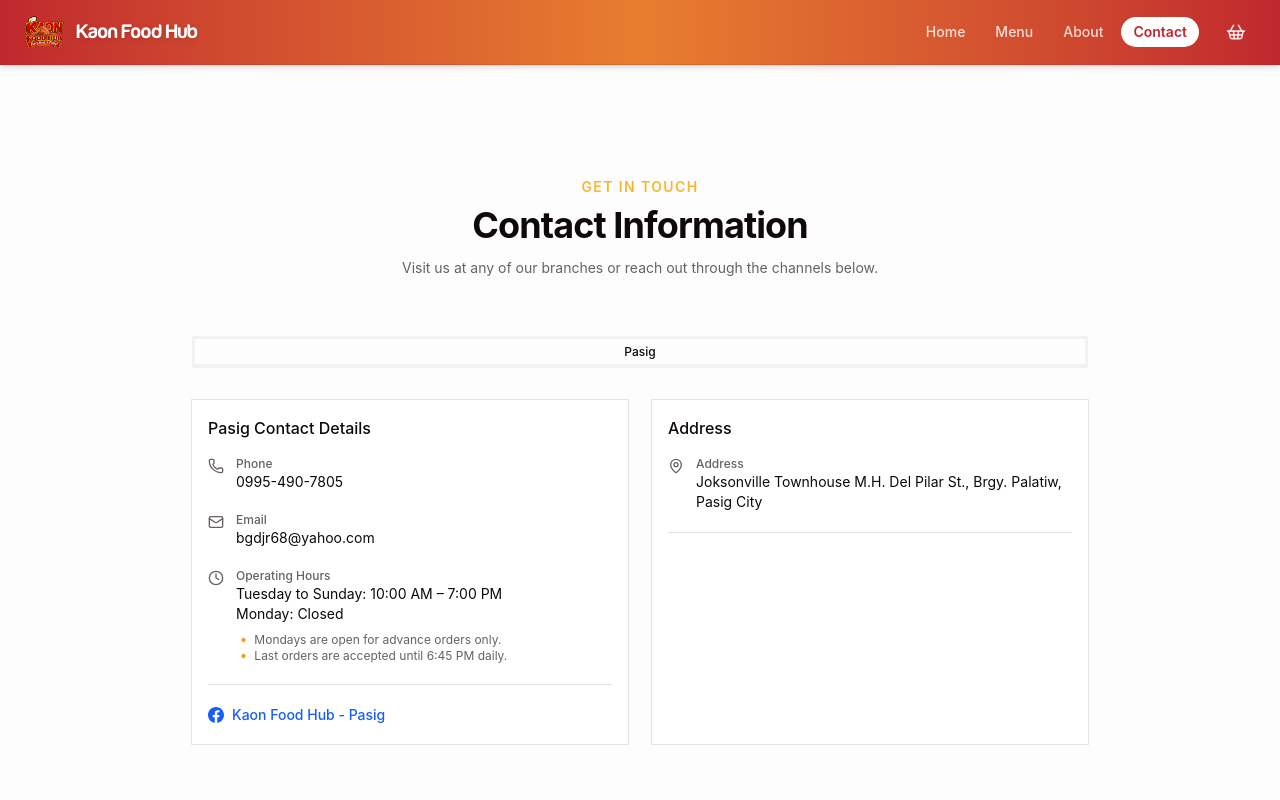
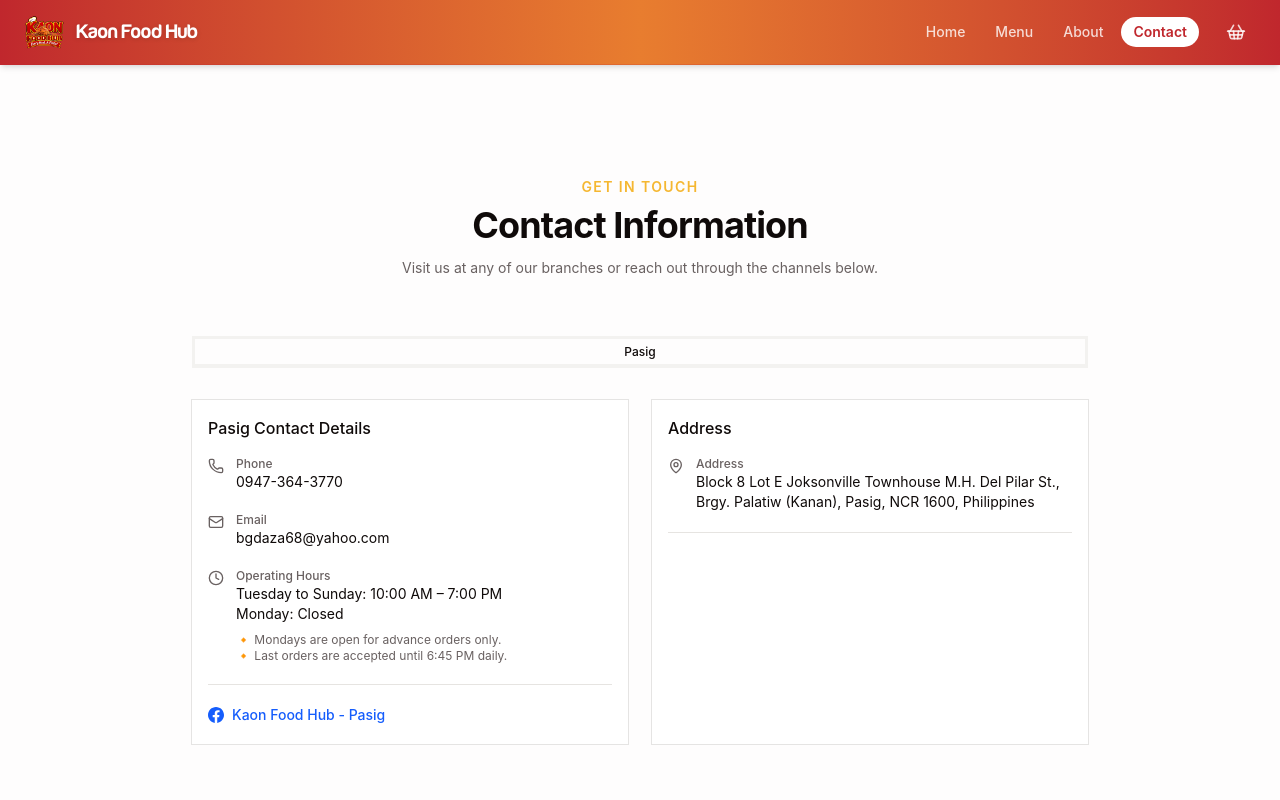
Before and after one commit to grahamogatia/kaon-food-hub, a React (Vite) app: page /contact in a window 1280 px wide. Shown: the top 800 px of the page. Built offline with nearby package versions, Linux system fonts and the light colour scheme.

Commit message:
feat: update kaon food hub contact details

```diff
--- a/src/components/sections/about-story.tsx
+++ b/src/components/sections/about-story.tsx
@@ -11,9 +11,6 @@
         <div className="relative mb-16 flex h-64 items-center justify-center overflow-hidden rounded-2xl bg-neutral-950 sm:h-80">
           <img src={fiestaSrc} alt="Fiesta banners" className="absolute inset-0 h-full w-full object-cover opacity-80" />
           <div className="absolute inset-x-0 bottom-0 h-1 bg-gradient-to-r from-fiesta-red via-fiesta-yellow to-fiesta-green" />
-          <div className="relative text-center">
-            <img src={logoSrc} alt="" className="mx-auto h-20 w-20 object-contain sm:h-24 sm:w-24" />
-          </div>
         </div>
 
         {/* Mission */}
--- a/src/components/sections/contact-card.tsx
+++ b/src/components/sections/contact-card.tsx
@@ -52,12 +52,12 @@
                     <ContactRow
                       icon={<Phone className="size-4" />}
                       label="Phone"
-                      value="0995-490-7805"
+                      value="0947-364-3770"
                     />
                     <ContactRow
                       icon={<Mail className="size-4" />}
                       label="Email"
-                      value="bgdjr68@yahoo.com"
+                      value="bgdaza68@yahoo.com"
                     />
                     <ContactRow
                       icon={<Clock className="size-4" />}
@@ -90,7 +90,7 @@
                     <ContactRow
                       icon={<MapPin className="size-4" />}
                       label="Address"
-                      value={"Joksonville Townhouse M.H. Del Pilar St., Brgy. Palatiw, Pasig City"}
+                      value={"Block 8 Lot E Joksonville Townhouse M.H. Del Pilar St., Brgy. Palatiw (Kanan), Pasig, NCR 1600, Philippines"}
                     />
                     <Separator />
                   </CardContent>
--- a/src/lib/menu-data.ts
+++ b/src/lib/menu-data.ts
@@ -77,6 +77,7 @@
     price: 999,
     pax: "4-6 pax",
     image: salo1,
+    badge: "Best Seller"
   },
   {
     id: "salo-salo2-promo",
@@ -149,6 +150,7 @@
     price: 3050,
     pax: "25-30 pax",
     image: salo9,
+    badge: "Best Seller"
   },
 
 
```
Also changed, not shown: src/assets/about/fiesta.jpg.
